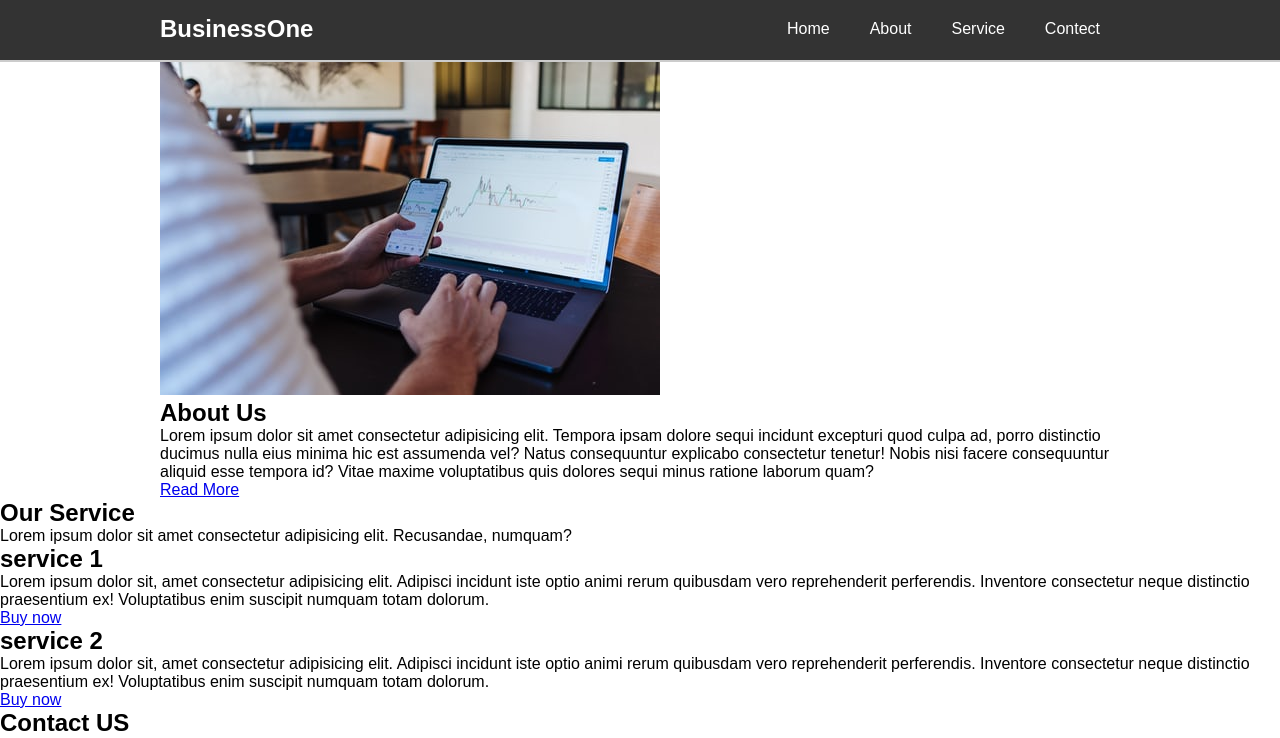
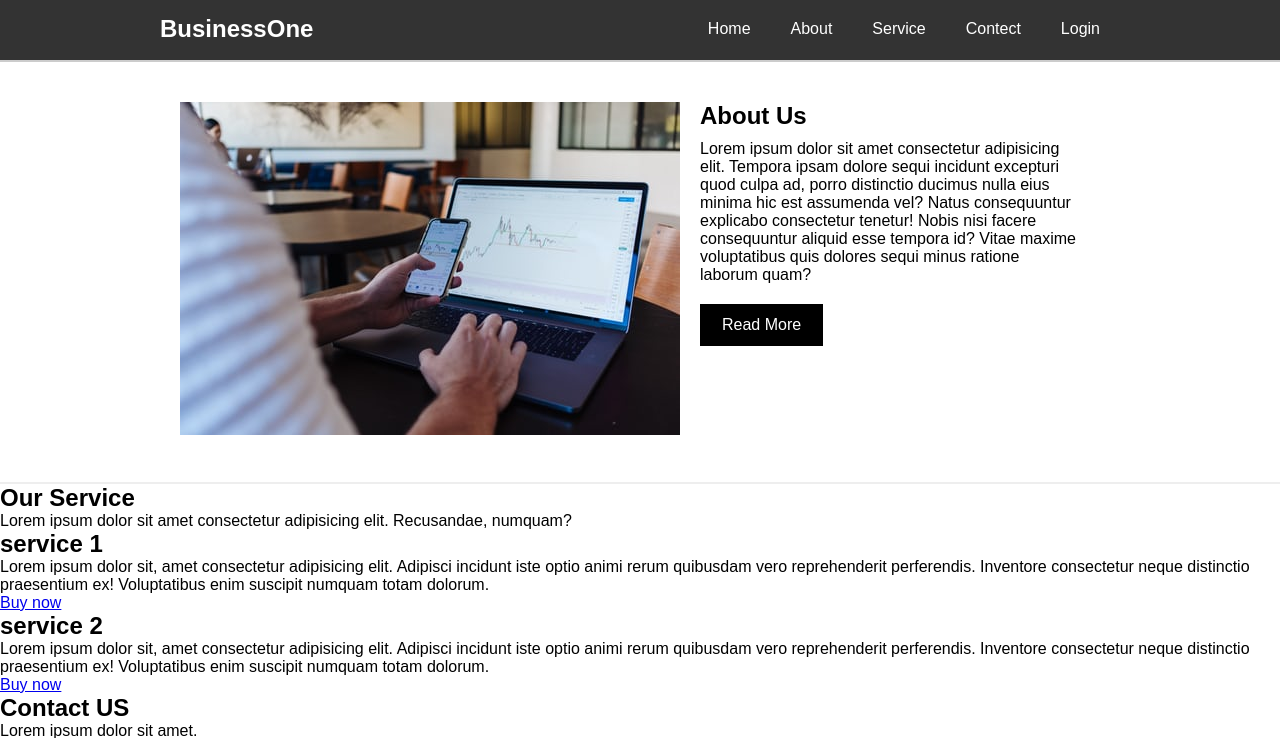
Before and after one commit to mongcholl/code-gitdesktop, a PHP site: page /business-one.html in a window 1280 px wide. Shown: the top 738 px of the page. Run offline with PHP 8.4, Linux system fonts and the light colour scheme.

Commit message:
learn HTML CSS 10-8-2021
Update learn HTML CSS 10-8-2021

```diff
--- a/4-workshop-business_one_project/business-one.html
+++ b/4-workshop-business_one_project/business-one.html
@@ -19,8 +19,10 @@
                     <li><a href="#">About</a></li>
                     <li><a href="#">Service</a></li>
                     <li><a href="#">Contect</a></li>
+                    <li><a href="#">Login</a></li>
                 </ul>
             </div>
+
         </nav>
     <!-- End Nav -->
     <!-- About -->
@@ -30,7 +32,7 @@
                     <div class="about-info-left">
                         <img src="img/about-pic.jpg" alt="about us">
                     </div>
-                    <div class="about-info-light">
+                    <div class="about-info-right">
                         <h2>About Us</h2>
                         <p>
                             Lorem ipsum dolor sit amet consectetur adipisicing elit. Tempora ipsam dolore sequi incidunt excepturi quod culpa ad, porro distinctio ducimus nulla eius minima hic est assumenda vel? Natus consequuntur explicabo consectetur tenetur! Nobis nisi facere consequuntur aliquid esse tempora id? Vitae maxime voluptatibus quis dolores sequi minus ratione laborum quam?
--- a/4-workshop-business_one_project/css/style-businessOneProject.css
+++ b/4-workshop-business_one_project/css/style-businessOneProject.css
@@ -12,7 +12,9 @@
     clear: both;
     display: table;
 }
-/* css Navigation */
+
+
+/* Nav styling */
 nav {
     height: 60px;
     background-color: #333;
@@ -40,4 +42,47 @@ nav ul.menu li a {
     text-decoration: none;
     color: white;
 }
-/* End Css Navigation */
+/* End nav styling */
+
+/* #################################### */
+
+/* CSS About */
+#about {
+    height: 420px;
+    border-bottom: 2px solid #eee;
+    overflow: auto;
+}
+.about-info {
+    margin-top: 20px;
+    padding: 20px;
+    overflow: auto;
+}
+.about-info-left{
+    float: left;
+}
+.about-info-left img{
+    width: 500px;
+}
+.about-info-right {
+    width: 380px;
+    margin-left: 20px;
+    float: left;
+}
+.about-info-right p {
+    margin: 10px 0;
+}
+.about-info-right a {
+    padding: 10px 20px;
+    background: black;
+    color: white;
+    text-decoration: none;
+    border: 2px solid black;
+    margin-top: 10px;
+    display: inline-block;
+}
+.about-info-right a:hover{
+    color: rgb(0, 0, 0);
+    background: rgb(197, 197, 197);
+    border: 2px solid rgb(197, 197, 197);
+}
+/* End CSS About */
```
